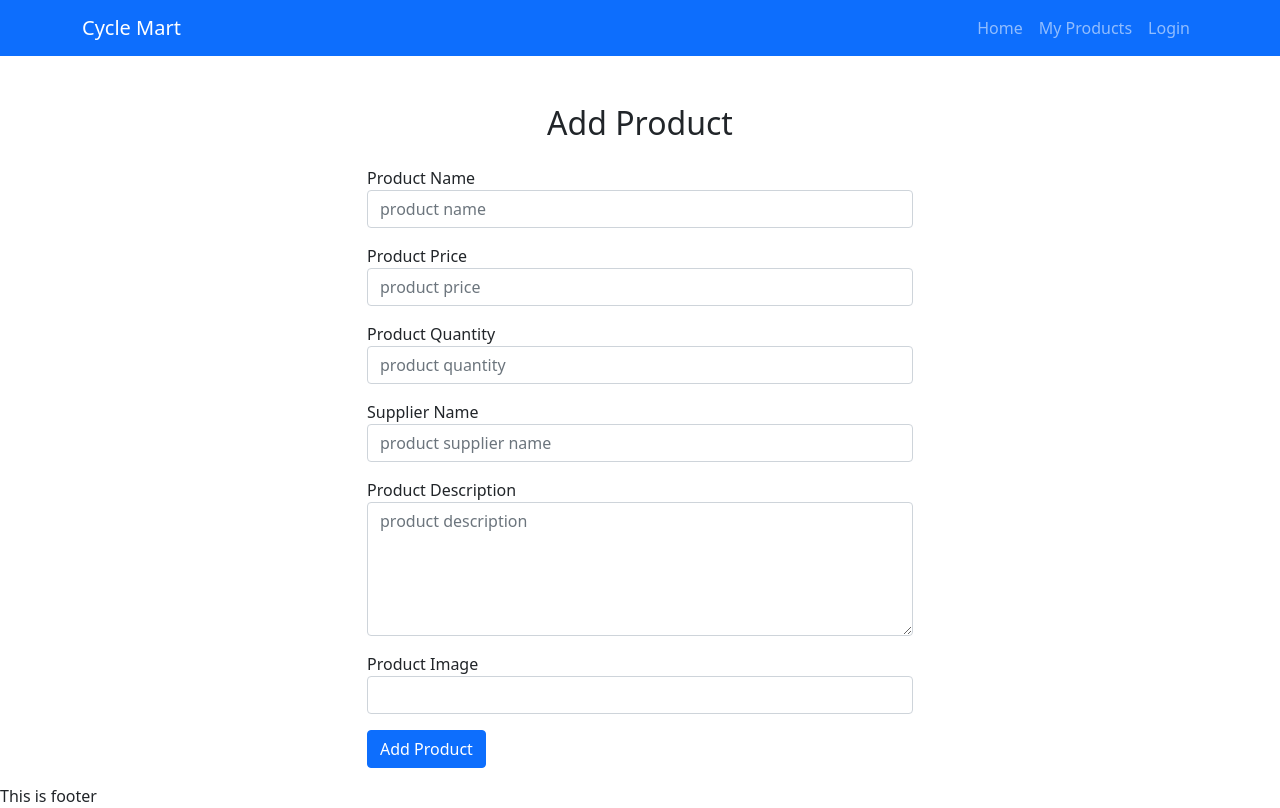
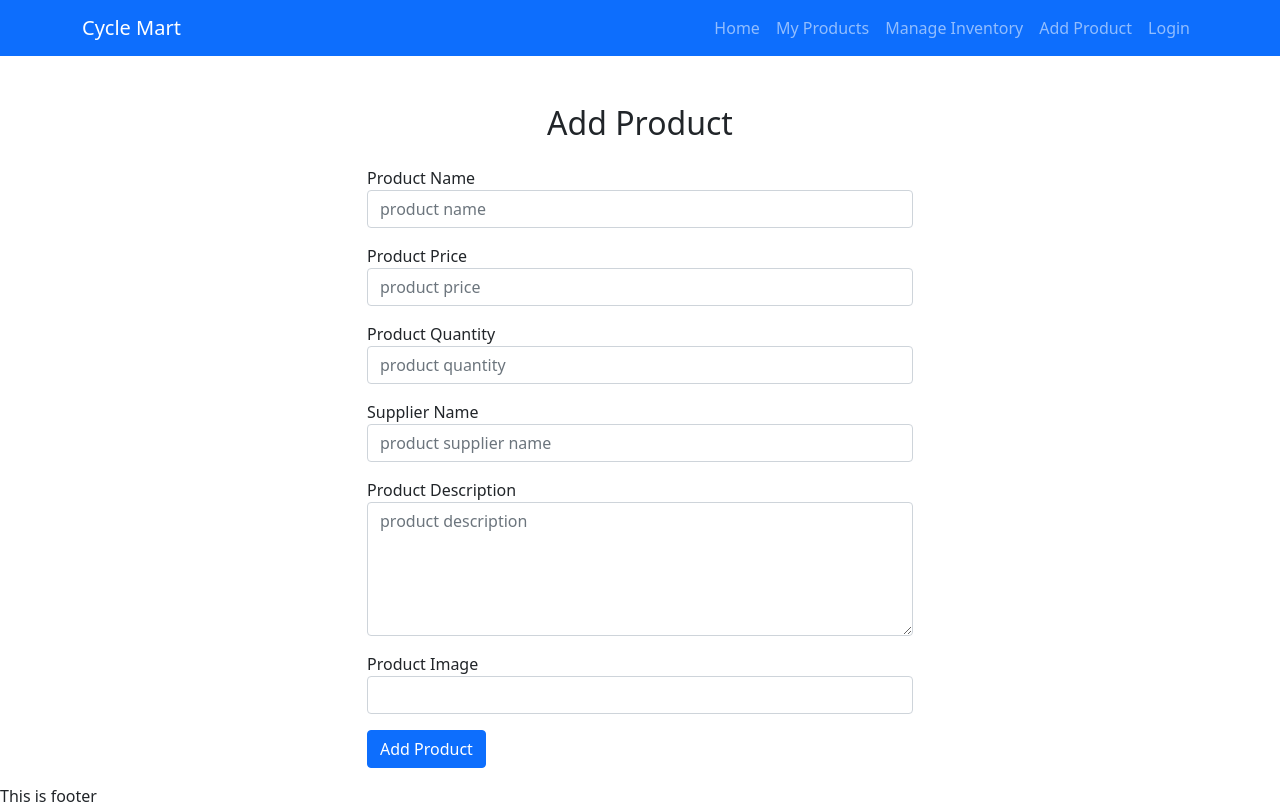
Before and after one commit to KamrulHasan05/warehouse-client-side, a React (Create React App) app: page /add-product in a window 1280 px wide. Built offline with nearby package versions, Linux system fonts and the light colour scheme; no server answers.

Commit message:
header log out functionality added

```diff
--- a/src/components/AddProduct/AddProduct.js
+++ b/src/components/AddProduct/AddProduct.js
@@ -33,7 +33,6 @@ const AddProduct = () => {
         })
             .then(res => res.json())
             .then(data => console.log(data))
-
 
     }
 
--- a/src/components/Header/Header.js
+++ b/src/components/Header/Header.js
@@ -1,8 +1,14 @@
 import React from 'react';
 import { Container, Nav, Navbar } from 'react-bootstrap';
 import { Link } from 'react-router-dom';
+import auth from './../../firebase.init';
+import { useAuthState } from 'react-firebase-hooks/auth';
+import { signOut } from 'firebase/auth';
+
 
 const Header = () => {
+    const [user, loading, error] = useAuthState(auth);
+
     return (
         <header>
             <Navbar bg="primary" variant="dark">
@@ -11,7 +17,13 @@ const Header = () => {
                     <Nav className="ms-auto">
                         <Nav.Link as={Link} to='/'>Home</Nav.Link>
                         <Nav.Link as={Link} to='/myproduct'>My Products</Nav.Link>
-                        <Nav.Link as={Link} to='/login'>Login</Nav.Link>
+                        <Nav.Link as={Link} to='/manage-inventory'>Manage Inventory</Nav.Link>
+                        <Nav.Link as={Link} to='/add-product'>Add Product</Nav.Link>
+
+                        {user?.email ? <Nav.Link as={Link} to='#' onClick={() => signOut(auth)}>Logout</Nav.Link>
+                            :
+                            <Nav.Link as={Link} to='/login'>Login</Nav.Link>
+                        }
                     </Nav>
                 </Container>
             </Navbar>
```
